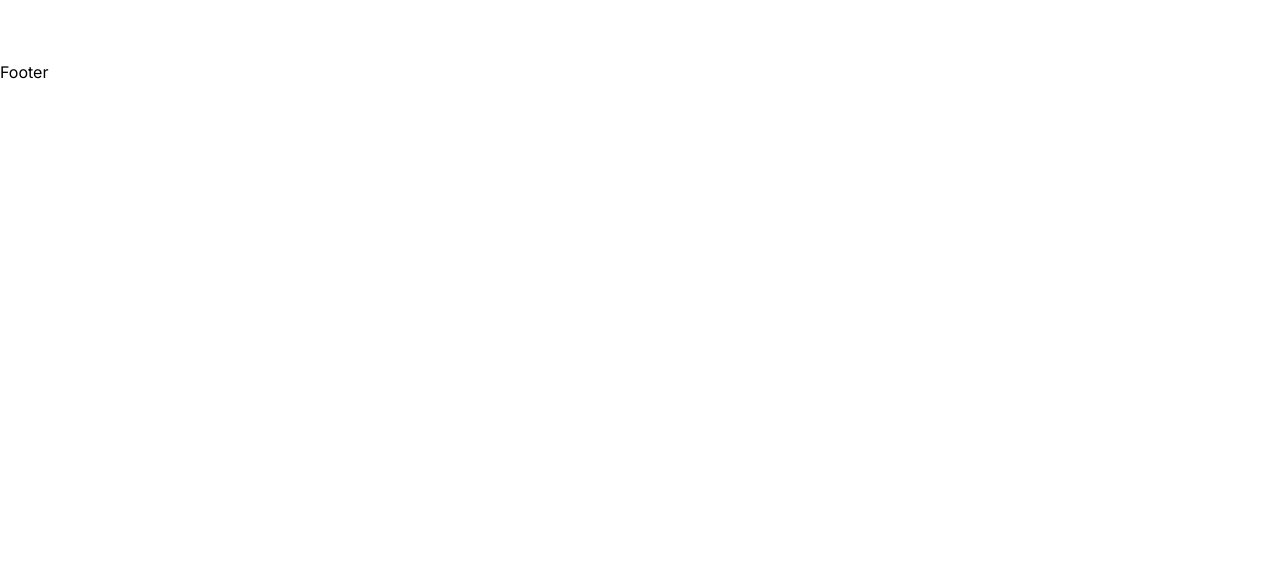
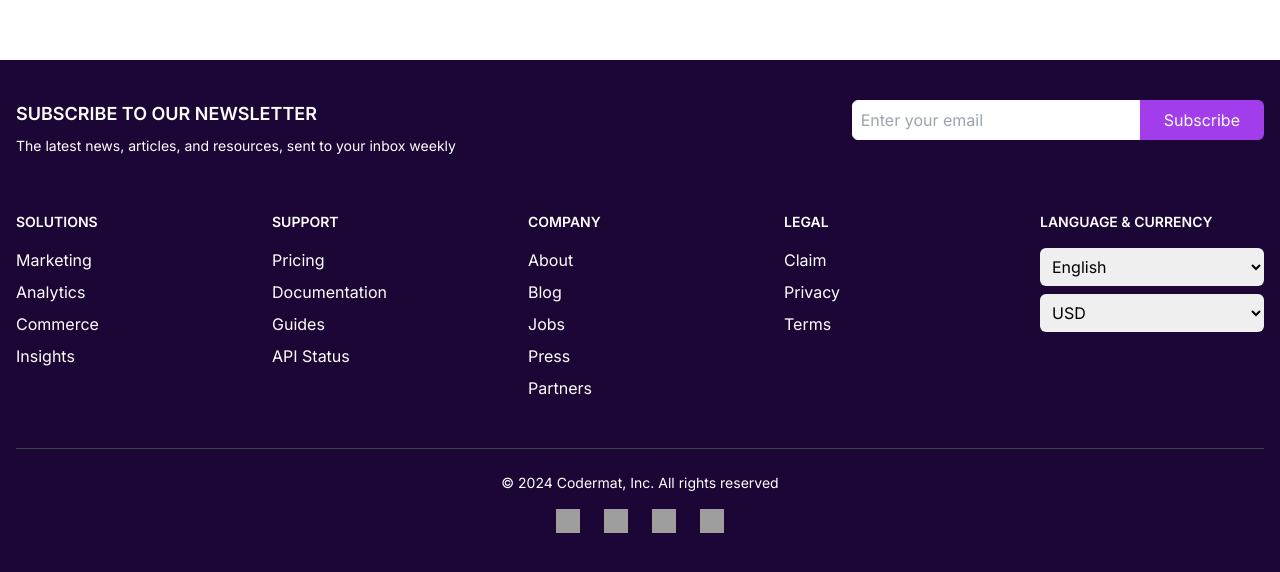
Before and after one commit to codermat03/codermat_app, a Next.js app: page / in a window 1280 px wide. Shown: the part 740-1312 px from the top of the page. Before the commit the page ends 824 px from the top, so only its background shows below. Built offline with nearby package versions, Linux system fonts and the light colour scheme; grey boxes are pictures that could not be loaded.

Commit message:
Footer feature added

```diff
--- a/src/app/components/shared/footer/footer.tsx
+++ b/src/app/components/shared/footer/footer.tsx
@@ -2,9 +2,105 @@ import React from "react";
 
 const Footer = () => {
   return (
-    <div>
-      <h1>Footer</h1>
-    </div>
+    <footer className="bg-[#1c0636] text-white py-10">
+      <div className="max-w-7xl mx-auto px-4">
+        <div className=" mb-10 flex justify-between">
+          <div>
+            <h3 className="text-lg font-semibold">
+              SUBSCRIBE TO OUR NEWSLETTER
+            </h3>
+            <p className="text-sm mt-2 mb-4">
+              The latest news, articles, and resources, sent to your inbox
+              weekly
+            </p>
+          </div>
+          <div className="flex justify-center h-[40px]">
+            <input
+              type="email"
+              placeholder="Enter your email"
+              className="p-2 w-72 rounded-l-md text-black border border-white focus:outline-none"
+            />
+            <button className="p-2 px-6 rounded-r-md bg-[#a23deb] text-white">
+              Subscribe
+            </button>
+          </div>
+        </div>
+
+        <div className="grid grid-cols-2 md:grid-cols-5 gap-8 text-center md:text-left">
+          <div>
+            <h4 className="text-sm font-semibold mb-4">SOLUTIONS</h4>
+            <ul>
+              {["Marketing", "Analytics", "Commerce", "Insights"].map(
+                (item) => (
+                  <li key={item} className="mb-2">
+                    {item}
+                  </li>
+                )
+              )}
+            </ul>
+          </div>
+          <div>
+            <h4 className="text-sm font-semibold mb-4">SUPPORT</h4>
+            <ul>
+              {["Pricing", "Documentation", "Guides", "API Status"].map(
+                (item) => (
+                  <li key={item} className="mb-2">
+                    {item}
+                  </li>
+                )
+              )}
+            </ul>
+          </div>
+          <div>
+            <h4 className="text-sm font-semibold mb-4">COMPANY</h4>
+            <ul>
+              {["About", "Blog", "Jobs", "Press", "Partners"].map((item) => (
+                <li key={item} className="mb-2">
+                  {item}
+                </li>
+              ))}
+            </ul>
+          </div>
+          <div>
+            <h4 className="text-sm font-semibold mb-4">LEGAL</h4>
+            <ul>
+              {["Claim", "Privacy", "Terms"].map((item) => (
+                <li key={item} className="mb-2">
+                  {item}
+                </li>
+              ))}
+            </ul>
+          </div>
+          <div>
+            <h4 className="text-sm font-semibold mb-4">LANGUAGE & CURRENCY</h4>
+            <div className="mb-2">
+              <select className="p-2 w-full rounded-md text-black">
+                <option>English</option>
+              </select>
+            </div>
+            <div>
+              <select className="p-2 w-full rounded-md text-black">
+                <option>USD</option>
+              </select>
+            </div>
+          </div>
+        </div>
+
+        <div className="mt-10 text-center border-t border-gray-700 pt-6">
+          <p className="text-sm">© 2024 Codermat, Inc. All rights reserved</p>
+          <div className="mt-4 flex justify-center space-x-6">
+            {["facebook", "twitter", "instagram", "github"].map((platform) => (
+              <a
+                key={platform}
+                href="#"
+                className="w-6 h-6 bg-cover"
+                style={{ backgroundImage: `url('/icons/${platform}.svg')` }}
+              ></a>
+            ))}
+          </div>
+        </div>
+      </div>
+    </footer>
   );
 };
 
--- a/src/app/components/shared/navbar/navbar.tsx
+++ b/src/app/components/shared/navbar/navbar.tsx
@@ -21,7 +21,7 @@ export default function Navbar() {
 
   return (
     <nav
-      className={`fixed bg-black top-0 left-0 w-full transition-colors duration-300 ${
+      className={`fixed bg-[#1C0636] top-0 left-0 w-full transition-colors duration-300 ${
         scrolled ? "bg-gray-900 bg-opacity-50" : "bg-transparent"
       }`}
     >
@@ -328,161 +328,142 @@ export default function Navbar() {
                   >
                     {/* Technologies Dropdown Content */}
                     <div>
-                      <h3 className="text-sm font-semibold">SALESFORCE</h3>
+                      <h3 className="text-sm font-semibold">MERN-Stack</h3>
                       <ul>
                         <li>
                           <a href="#" className="block py-1 text-sm">
-                            Implementation
+                            MongoDB
                           </a>
                         </li>
                         <li>
                           <a href="#" className="block py-1 text-sm">
-                            Application Development
+                            Express JS
                           </a>
                         </li>
                         <li>
                           <a href="#" className="block py-1 text-sm">
-                            Integration
+                            React JS
                           </a>
                         </li>
                         <li>
                           <a href="#" className="block py-1 text-sm">
-                            Sales Marketing Cloud
-                          </a>
-                        </li>
-                        <li>
-                          <a href="#" className="block py-1 text-sm">
-                            Community Enhancement
-                          </a>
-                        </li>
-                        <li>
-                          <a href="#" className="block py-1 text-sm">
-                            Financial Services
-                          </a>
-                        </li>
-                        <li>
-                          <a href="#" className="block py-1 text-sm">
-                            Support Services
+                            Node JS
                           </a>
                         </li>
                       </ul>
                     </div>
                     <div>
-                      <h3 className="text-sm font-semibold">AWS</h3>
+                      <h3 className="text-sm font-semibold">Front-End</h3>
                       <ul>
                         <li>
                           <a href="#" className="block py-1 text-sm">
-                            DevOps
+                            React JS
                           </a>
                         </li>
                         <li>
                           <a href="#" className="block py-1 text-sm">
-                            Solution Architecture
+                            Next JS
                           </a>
                         </li>
                         <li>
                           <a href="#" className="block py-1 text-sm">
-                            Integration And Migration
+                            JavaScript
                           </a>
                         </li>
                         <li>
                           <a href="#" className="block py-1 text-sm">
-                            Support Services
+                            TypeScript
                           </a>
                         </li>
                         <li>
                           <a href="#" className="block py-1 text-sm">
-                            AWS Cognito
+                            Redux
+                          </a>
+                        </li>
+                        <li>
+                          <a href="#" className="block py-1 text-sm">
+                            Tailwind
+                          </a>
+                        </li>
+                        <li>
+                          <a href="#" className="block py-1 text-sm">
+                            Bootstrap
+                          </a>
+                        </li>
+                        <li>
+                          <a href="#" className="block py-1 text-sm">
+                            Material UI
                           </a>
                         </li>
                       </ul>
                     </div>
                     <div>
-                      <h3 className="text-sm font-semibold">AZURE</h3>
+                      <h3 className="text-sm font-semibold">Back-End</h3>
                       <ul>
                         <li>
                           <a href="#" className="block py-1 text-sm">
-                            DevOps
+                            Node JS
                           </a>
                         </li>
                         <li>
                           <a href="#" className="block py-1 text-sm">
-                            Solution Architecture
+                            Express JS
                           </a>
                         </li>
                         <li>
                           <a href="#" className="block py-1 text-sm">
-                            Cloud Migration and Modernization
+                            JWT
                           </a>
                         </li>
                         <li>
                           <a href="#" className="block py-1 text-sm">
-                            Active Directory
+                            Zod
                           </a>
                         </li>
                         <li>
                           <a href="#" className="block py-1 text-sm">
-                            Support Services
+                            Cloudinary
                           </a>
                         </li>
                       </ul>
                     </div>
                     <div>
-                      <h3 className="text-sm font-semibold">DELL BOOMI</h3>
+                      <h3 className="text-sm font-semibold">Database</h3>
                       <ul>
                         <li>
                           <a href="#" className="block py-1 text-sm">
-                            Application Integration
+                            MongoDB
                           </a>
                         </li>
                         <li>
                           <a href="#" className="block py-1 text-sm">
-                            Consulting
+                            Mongoose
                           </a>
                         </li>
                         <li>
                           <a href="#" className="block py-1 text-sm">
-                            Master Data Management
+                            PostgresQL
                           </a>
                         </li>
+                      </ul>
+                    </div>
+
+                    <div>
+                      <h3 className="text-sm font-semibold">UI/UX Design</h3>
+                      <ul>
                         <li>
                           <a href="#" className="block py-1 text-sm">
-                            Boomi Mediate
-                          </a>
-                        </li>
-                        <li>
-                          <a href="#" className="block py-1 text-sm">
-                            Boomi Flow
-                          </a>
-                        </li>
-                        <li>
-                          <a href="#" className="block py-1 text-sm">
-                            Support Services
+                            Tell Us Your Requirments
                           </a>
                         </li>
                       </ul>
                     </div>
                     <div>
-                      <h3 className="text-sm font-semibold">NETSUITE</h3>
+                      <h3 className="text-sm font-semibold">WordPress</h3>
                       <ul>
                         <li>
                           <a href="#" className="block py-1 text-sm">
-                            Enterprise Resource Planning
-                          </a>
-                        </li>
-                        <li>
-                          <a href="#" className="block py-1 text-sm">
-                            Customer Relationship Management
-                          </a>
-                        </li>
-                        <li>
-                          <a href="#" className="block py-1 text-sm">
-                            Professional Services Automation
-                          </a>
-                        </li>
-                        <li>
-                          <a href="#" className="block py-1 text-sm">
-                            E-commerce
+                            Tell Us Your Requirments
                           </a>
                         </li>
                       </ul>
```
